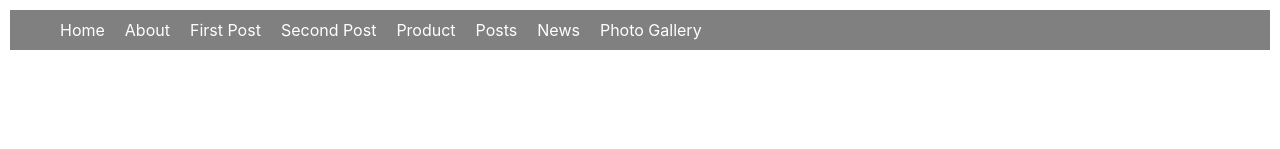
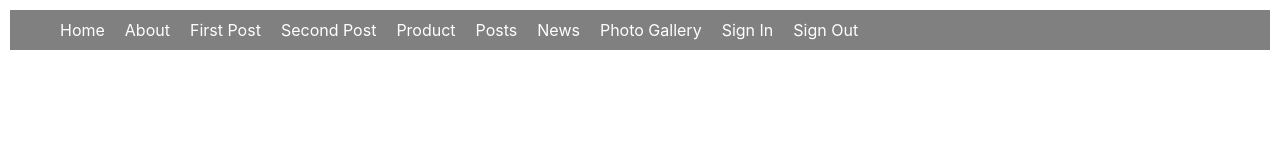
Before and after one commit to hrushikeshLW/nextjs-practice, a Next.js app: page / in a window 1280 px wide. Shown: the top 149 px of the page. Built offline with nearby package versions, Linux system fonts and the light colour scheme.

Commit message:
69 - authorization setup

```diff
--- a/components/header.js
+++ b/components/header.js
@@ -1,52 +1,87 @@
-import Link from "next/link";
+import Link from 'next/link';
+import { signIn, signOut } from 'next-auth/react';
 
-const Header = () => (
-  <header className="header-text">
+const Header = () => {
+  return (
+    <header className='header-text'>
+      <div>
         <ol>
           <li>
-        <Link href="/">
-          <a className="text">Home</a>
+            <Link href='/'>
+              <a className='text'>Home</a>
             </Link>
           </li>
           <li>
-        <Link href="/about">
-          <a className="text">About</a>
+            <Link href='/about'>
+              <a className='text'>About</a>
             </Link>
           </li>
           <li>
-        <Link href="/blog/first">
-          <a className="text">First Post</a>
+            <Link href='/blog/first'>
+              <a className='text'>First Post</a>
             </Link>
           </li>
           <li>
-        <Link href="/blog/second">
-          <a className="text">Second Post</a>
+            <Link href='/blog/second'>
+              <a className='text'>Second Post</a>
             </Link>
           </li>
           <li>
-        <Link href="/product">
-          <a className="text">Product</a>
+            <Link href='/product'>
+              <a className='text'>Product</a>
             </Link>
           </li>
           <li>
-        <Link href="/posts">
-          <a className="text">Posts</a>
+            <Link href='/posts'>
+              <a className='text'>Posts</a>
             </Link>
           </li>
           <li>
-        <Link href="/news">
-          <a className="text">News</a>
+            <Link href='/news'>
+              <a className='text'>News</a>
             </Link>
           </li>
           <li>
-        <Link href="/photos">
-          <a className="text">Photo Gallery</a>
+            <Link href='/photos'>
+              <a className='text'>Photo Gallery</a>
+            </Link>
+          </li>
+          <li>
+            <Link href='/api/auth/signin'>
+              <a
+                className='text'
+                onClick={(e) => {
+                  e.preventDefault();
+                  signIn();
+                }}
+              >
+                Sign In
+              </a>
+            </Link>
+          </li>
+
+          <li>
+            <Link href='/api/auth/signout'>
+              <a
+                className='text'
+                onClick={(e) => {
+                  e.preventDefault();
+                  signOut();
+                }}
+              >
+                Sign Out
+              </a>
             </Link>
           </li>
         </ol>
+      </div>
+
       <style jsx>{`
         header {
           width: 100%;
+        }
+        .end-element {
+          justify-content: end;
         }
         ol {
           display: flex;
@@ -63,5 +98,6 @@
       `}</style>
     </header>
   );
+};
 
 export default Header;
```
Lines whose indentation alone changed are shown as unchanged.
